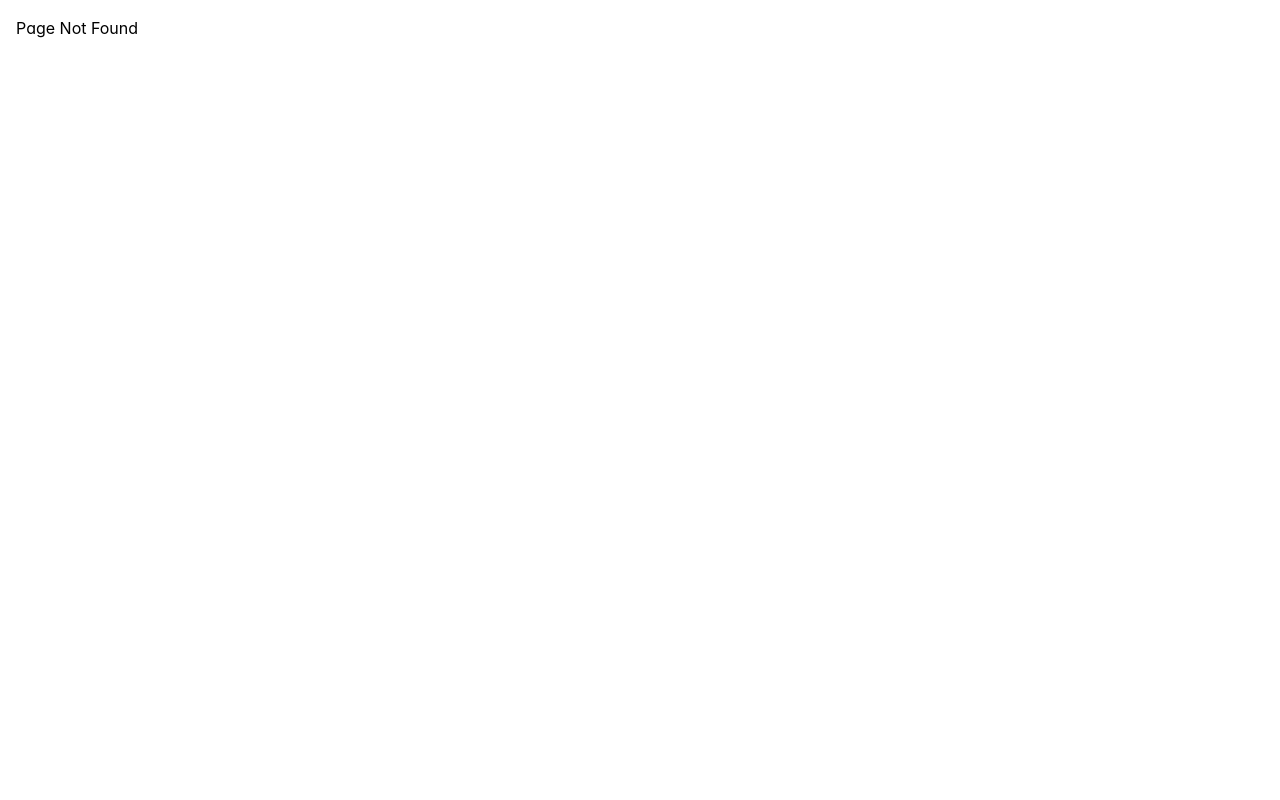
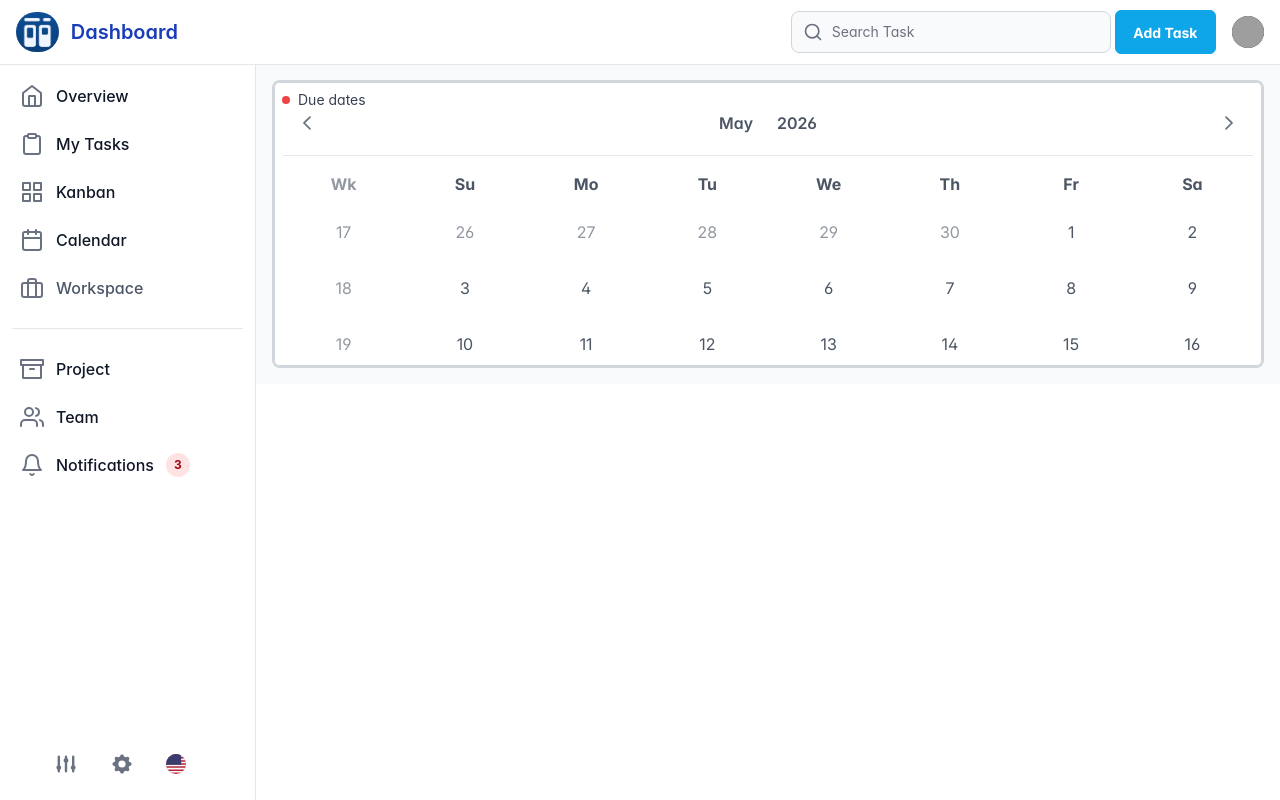
Before and after one commit to HannSammDev/Webbase-Task-Management, a React (Vite) app: page /calendar in a window 1280 px wide. Before the commit this address had no page. Built offline with nearby package versions, Linux system fonts and the light colour scheme; grey boxes are pictures that could not be loaded.

Commit message:
uptdashboard

```diff
--- a/src/component/AddTaskForm.jsx
+++ b/src/component/AddTaskForm.jsx
@@ -12,7 +12,7 @@ export const AddTaskForm = () => {
 
   return (
     <>
-      <Button onClick={() => setVisible(true)} label="Add Task" size="small" />
+      <Button onClick={() => setVisible(true)} label="Add Task" severity='info' size="small" />
 
       <Dialog
         className="w-100"
--- a/src/component/Calendar.jsx
+++ b/src/component/Calendar.jsx
@@ -8,7 +8,7 @@ export const Calendar = () => {
   const [date, setDate] = useState(dueDates[0]);
 
   return (
-    <div className="border-2 rounded-lg border-gray-300 dark:border-gray-600 h-48 md:h-72">
+    <div className="border-2 rounded-lg border-gray-300 dark:border-gray-600 h-full md:h-72">
       <div className="relative flex items-start justify-center h-full">
         <div className="card flex justify-content-center w-full h-full">
           <PrimeCalendar
--- a/src/dashboard.jsx
+++ b/src/dashboard.jsx
@@ -72,7 +72,7 @@ export const Dash_Board = () => {
                   name="email"
                   id="topbar-search"
                   className="bg-gray-50 border border-gray-300 text-gray-900 text-sm rounded-lg focus:ring-primary-500 focus:border-primary-500 block w-80 pl-10 p-2.5 dark:bg-gray-700 dark:border-gray-600 dark:placeholder-gray-400 dark:text-white dark:focus:ring-primary-500 dark:focus:border-primary-500"
-                  placeholder="Search"
+                  placeholder="Search Task"
                 />
               </div>
             </form>
@@ -647,7 +647,7 @@ export const Dash_Board = () => {
                   name="search"
                   id="sidebar-search"
                   className="bg-gray-50 border border-gray-300 text-gray-900 text-sm rounded-lg focus:ring-primary-500 focus:border-primary-500 block w-full pl-10 p-2 dark:bg-gray-700 dark:border-gray-600 dark:placeholder-gray-400 dark:text-white dark:focus:ring-primary-500 dark:focus:border-primary-500"
-                  placeholder="Search"
+                  placeholder="Search Task"
                 />
               </div>
             </form>
--- a/src/main.jsx
+++ b/src/main.jsx
@@ -8,6 +8,7 @@ import { Dash_Board } from "./dashboard";
 import { Totals } from "./component/Totals";
 import { MyTask } from "./pages/Dashboard/MyTask";
 import { Kanban } from "./pages/Dashboard/Kanban";
+import { Calendar } from "./component/Calendar";
 const App = () => (
   <PrimeReactProvider>
     <Router>
@@ -16,6 +17,7 @@ const App = () => (
         <Route element={<Dash_Board/>}>
           <Route path="/overview" element={<Totals />} />
           <Route path="/mytask" element={<MyTask />} />
+          <Route path="/calendar" element={<Calendar/>}/>
         </Route>
         <Route path='/kanban' element={<Kanban/>} />
         <Route path="*" element={<div className="p-4">Page Not Found</div>} />
```
Also changed, not shown: public/SVGtodo.png.
